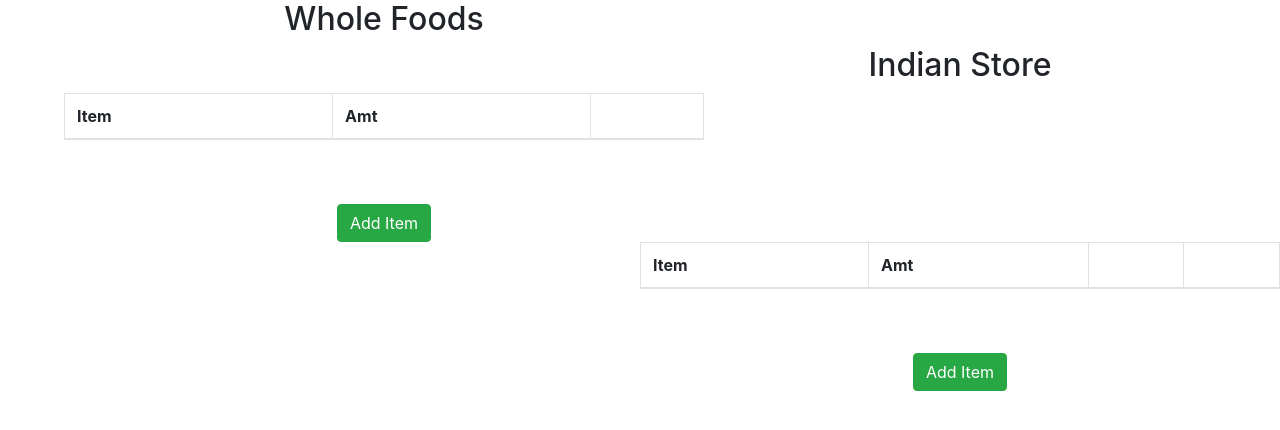
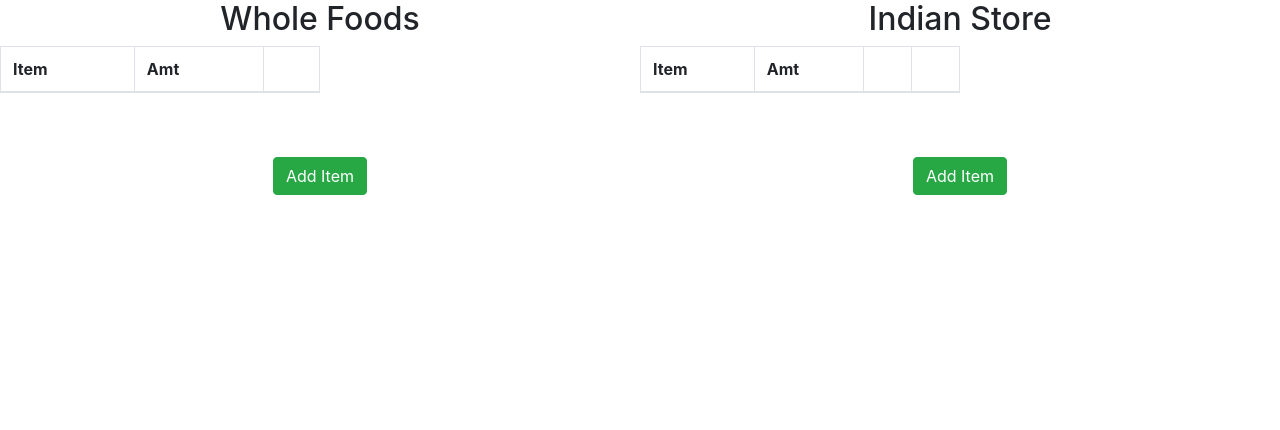
Before and after one commit to frog-dev/shoppinglist.github.io, a website: page index.html in a window 1280 px wide. Drawn offline with nearby package versions, Linux system fonts and the light colour scheme; no server answers.

Commit message:
rm padding and added new id css class

```diff
--- a/style.css
+++ b/style.css
@@ -1,7 +1,6 @@
 .hi{
 	float:left;
 	width:50%;
-	margin-left:5%;
 
 }
 
@@ -9,3 +8,15 @@
 	float:right;
 	width:50%;
 }
+
+#iTable{
+
+	width:50%;
+
+}
+
+#wTable{
+
+	width:50%;
+
+}
```
